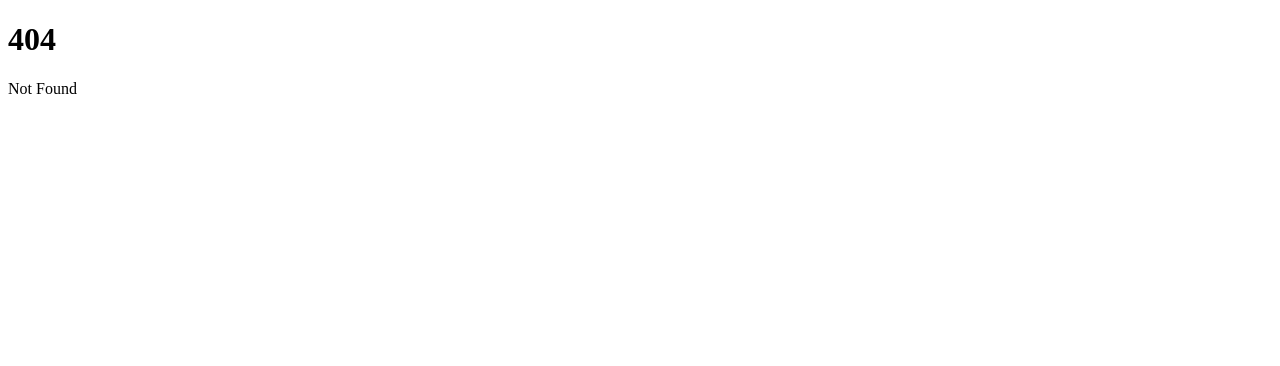
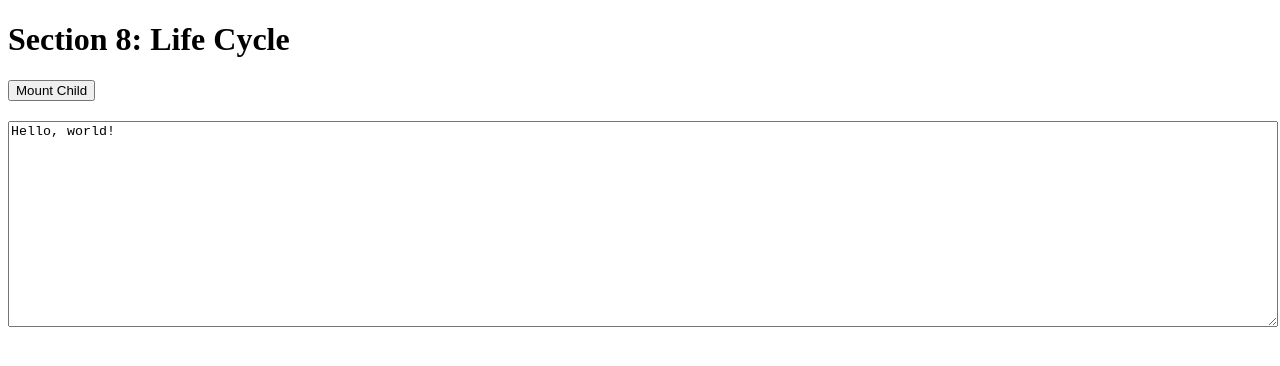
Before and after one commit to woojunro/svelte-a-to-z, a SvelteKit app: page /section8 in a window 1280 px wide. Before the commit this address had no page. Shown: the top 366 px of the page. Built offline with nearby package versions, Linux system fonts and the light colour scheme.

Commit message:
section 8

```diff
--- /dev/null
+++ b/src/lib/components/Child.svelte
@@ -0,0 +1,13 @@
+<script>
+	import { onMount } from 'svelte';
+
+	onMount(() => {
+		console.log('onMount');
+
+		return () => {
+			console.log('destroyed');
+		};
+	});
+</script>
+
+<p>Child</p>
--- a/src/routes/+page.svelte
+++ b/src/routes/+page.svelte
@@ -7,6 +7,7 @@
 		{ title: 'Handling Events', href: '/section5' },
 		{ title: 'Data Binding', href: '/section6' },
 		{ title: 'Data Binding(Advanced)', href: '/section7' },
+		{ title: 'Life Cycle', href: '/section8' },
 	];
 </script>
 
--- /dev/null
+++ b/src/routes/section8/+page.svelte
@@ -0,0 +1,56 @@
+<script lang="ts">
+	import Child from '$lib/components/Child.svelte';
+	import { afterUpdate, beforeUpdate, tick } from 'svelte';
+
+	let isChildMounted = false;
+
+	beforeUpdate(() => {
+		console.log('beforeUpdate');
+	});
+
+	afterUpdate(() => {
+		console.log('afterUpdate');
+	});
+
+	let text = 'Hello, world!';
+
+	async function handleTabKeyDown(
+		this: HTMLTextAreaElement,
+		event: KeyboardEvent,
+	) {
+		if (event.key !== 'Tab') {
+			return;
+		}
+
+		const { selectionStart, selectionEnd, value } = this;
+		const selection = value.slice(selectionStart, selectionEnd);
+		const replacement = /[a-z]/.test(selection)
+			? selection.toUpperCase()
+			: selection.toLowerCase();
+		text =
+			value.slice(0, selectionStart) + replacement + value.slice(selectionEnd);
+
+		await tick();
+		this.selectionStart = selectionStart;
+		this.selectionEnd = selectionEnd;
+	}
+</script>
+
+<h1>Section 8: Life Cycle</h1>
+
+<button on:click={() => (isChildMounted = !isChildMounted)}
+	>{isChildMounted ? 'Unmount' : 'Mount'} Child</button
+>
+{#if isChildMounted}
+	<Child />
+{/if}
+
+<textarea bind:value={text} on:keydown|preventDefault={handleTabKeyDown} />
+
+<style>
+	textarea {
+		margin-top: 20px;
+		width: 100%;
+		height: 200px;
+	}
+</style>
```
